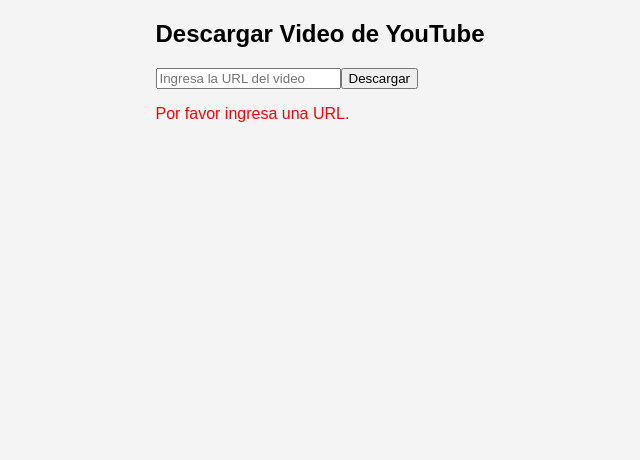
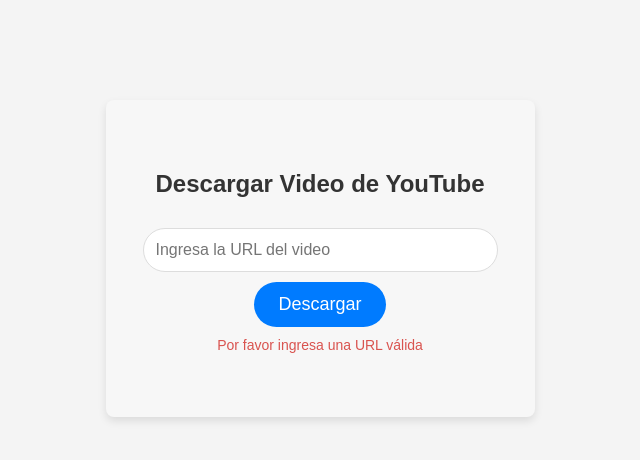
Before and after one commit to pascualmanuel/investify, a React (Create React App) app in the folder front/: page /youtube in a window 1280 px wide. Both pictures are taken after a click on the button "Descargar". Shown: the top 460 px of the page, without its empty margins (320-960 px from the left). Built offline with nearby package versions, Linux system fonts and the light colour scheme.

Commit message:
Styles YoutubeDownloader

```diff
--- a/front/src/Components/YoutubeDownloader.jsx
+++ b/front/src/Components/YoutubeDownloader.jsx
@@ -1,4 +1,5 @@
 import React, { useState, useEffect } from "react";
+import "../Styles/VideoDownloader.css"; // Importamos el archivo de estilos
 
 const VideoDownloader = () => {
   const [url, setUrl] = useState("");
@@ -8,6 +9,12 @@ const VideoDownloader = () => {
   const [progress, setProgress] = useState(0); // Estado para la barra de progreso
 
   const handleDownload = async () => {
+    // Validar si la URL contiene 'youtube'
+    if (!url.includes("youtube.com/")) {
+      setError("Por favor ingresa una URL válida");
+      return;
+    }
+
     if (!url) {
       setError("Por favor ingresa una URL.");
       return;
@@ -57,32 +64,41 @@ const VideoDownloader = () => {
   };
 
   return (
-    <div>
-      <h2>Descargar Video de YouTube</h2>
+    <div className="yt-container">
+      <h2 className="yt-title">Descargar Video de YouTube</h2>
       <input
         type="text"
         value={url}
         onChange={(e) => setUrl(e.target.value)}
         placeholder="Ingresa la URL del video"
+        className="yt-input"
       />
-      <button onClick={handleDownload} disabled={isDownloading}>
+      <button
+        onClick={handleDownload}
+        // disabled={isDownloading || !url.includes("youtube")}
+        className="yt-button"
+      >
         {isDownloading ? "Descargando..." : "Descargar"}
       </button>
 
-      {error && <p style={{ color: "red" }}>{error}</p>}
+      {error && <p className="yt-error">{error}</p>}
 
       {isDownloading && (
-        <div>
+        <div className="yt-progress-container">
           <p>Progreso: {Math.round(progress)}%</p>
-          <progress value={progress} max="100" />
+          <div className="yt-progress">
+            <div
+              className="yt-progress-bar"
+              style={{ width: `${progress}%` }}
+            />
+          </div>
         </div>
       )}
 
       {downloadLink && (
         <div>
           <p>Video listo para descargar:</p>
-          {/* Aquí, al hacer clic se forzará la descarga directamente */}
-          <button onClick={handleDirectDownload}>
+          <button onClick={handleDirectDownload} className="yt-download-link">
             Haz clic aquí para descargar
           </button>
         </div>
--- /dev/null
+++ b/front/src/Styles/VideoDownloader.css
@@ -0,0 +1,98 @@
+/* VideoDownloader.css */
+
+/* Contenedor principal */
+.yt-container {
+  font-family: "Arial", sans-serif;
+  max-width: 600px;
+  margin: 0 auto;
+  padding: 50px;
+  background-color: #f7f7f7;
+  border-radius: 8px;
+  box-shadow: 0 4px 8px rgba(0, 0, 0, 0.1);
+  text-align: center;
+  display: flex;
+  flex-direction: column;
+  align-items: center;
+  margin-top: 100px;
+}
+
+/* Título */
+.yt-title {
+  font-size: 24px;
+  font-weight: bold;
+  margin-bottom: 20px;
+  color: #333;
+}
+
+/* Estilo para el campo de entrada */
+.yt-input {
+  width: 100%;
+  padding: 12px;
+  margin: 10px 0;
+  border: 1px solid #ddd;
+  border-radius: 100px;
+  font-size: 16px;
+}
+
+/* Botón principal */
+.yt-button {
+  background-color: #007bff;
+  color: #fff;
+  padding: 12px 24px;
+  border: none;
+  border-radius: 100px;
+  font-size: 18px;
+  cursor: pointer;
+  transition: background-color 0.3s ease;
+}
+
+.yt-button:disabled {
+  background-color: #cccccc;
+}
+
+.yt-button:hover {
+  background-color: #0056b3;
+}
+
+/* Estilo para el mensaje de error */
+.yt-error {
+  color: #d9534f;
+  font-size: 14px;
+  margin-top: 10px;
+}
+
+/* Barra de progreso */
+.yt-progress-container {
+  margin-top: 20px;
+}
+
+.yt-progress {
+  width: 100%;
+  height: 20px;
+  border-radius: 5px;
+  background-color: #eee;
+}
+
+.yt-progress-bar {
+  height: 100%;
+  background-color: #28a745;
+  border-radius: 5px;
+  transition: width 0.3s ease;
+}
+
+/* Enlace de descarga */
+.yt-download-link {
+  display: inline-block;
+  margin-top: 20px;
+  padding: 12px 24px;
+  background-color: #28a745;
+  color: white;
+  border-radius: 4px;
+  text-decoration: none;
+  font-size: 16px;
+  transition: background-color 0.3s ease;
+}
+
+.yt-download-link:hover {
+  background-color: #218838;
+}
```
